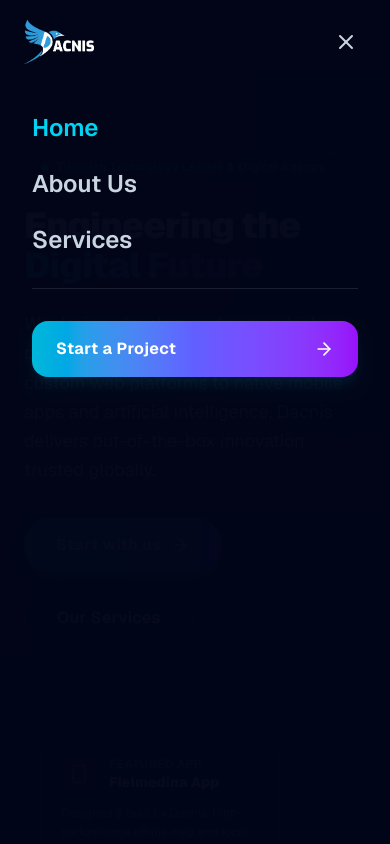
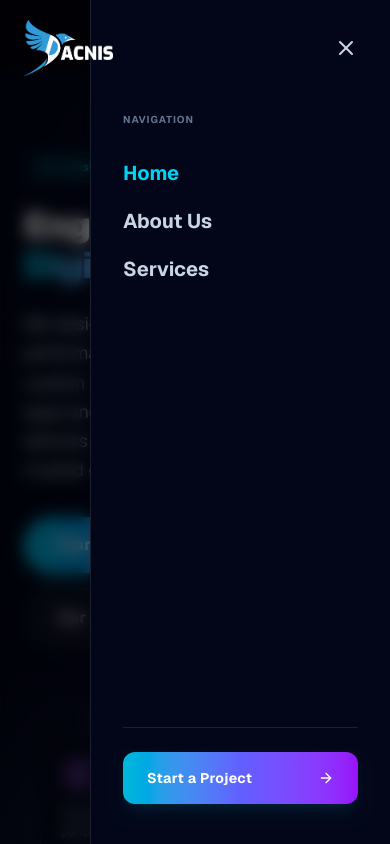
Before and after one commit to akenore/dacnis-startup, a Next.js app: page / in a window 390 px wide. Both pictures are taken after a click on the button "Toggle Menu". Shown: the top 844 px of the page. Built offline with nearby package versions, Linux system fonts and the light colour scheme.

Commit message:
refactor: optimize mobile animations and standardise logo image sizing across layout components

```diff
--- a/app/globals.css
+++ b/app/globals.css
@@ -47,6 +47,7 @@ body {
 /* Glassmorphism panel styling */
 .glass-panel {
   background: rgba(10, 10, 25, 0.6);
+  -webkit-backdrop-filter: blur(16px);
   backdrop-filter: blur(16px);
   border: 1px solid rgba(255, 255, 255, 0.06);
 }
--- a/app/page.tsx
+++ b/app/page.tsx
@@ -48,48 +48,21 @@ export default function Home() {
 
     // MOBILE / SMALL SCREEN ANIMATIONS (under 768px)
     mm.add("(max-width: 767px)", () => {
-      // Faster hero entry animation
+      // Fast, smooth hero entrance on load (no scroll dependence)
       const heroTimeline = gsap.timeline();
       heroTimeline.fromTo(
         ".hero-anim-item",
-        { y: 20, opacity: 0 },
-        { y: 0, opacity: 1, duration: 0.5, stagger: 0.1, ease: "power2.out" }
+        { y: 15, opacity: 0 },
+        { y: 0, opacity: 1, duration: 0.4, stagger: 0.08, ease: "power2.out" }
       );
 
-      // Fast, lightweight services reveal
-      gsap.fromTo(
-        ".service-card-anim",
-        { y: 30, opacity: 0 },
-        {
-          y: 0,
-          opacity: 1,
-          duration: 0.4,
-          stagger: 0.08,
-          ease: "power2.out",
-          scrollTrigger: {
-            trigger: ".services-trigger",
-            start: "top 90%",
-            toggleActions: "play none none none"
-          }
-        }
-      );
-
-      // Fast partners reveal
-      gsap.fromTo(
-        ".partner-anim-item",
-        { scale: 0.95, opacity: 0 },
-        {
-          scale: 1,
-          opacity: 1,
-          duration: 0.4,
-          stagger: 0.05,
-          ease: "power1.out",
-          scrollTrigger: {
-            trigger: ".partners-trigger",
-            start: "top 90%"
-          }
-        }
-      );
+      // On mobile, set stats directly to avoid layout thrashing stutters on scroll
+      const statsItems = gsap.utils.toArray(".stat-number");
+      statsItems.forEach((stat: any) => {
+        const targetVal = stat.getAttribute("data-target") || "0";
+        const suffix = (stat.id === "stat-exp" || stat.id === "stat-projects" || stat.id === "stat-clients") ? "+" : "";
+        stat.textContent = targetVal + suffix;
+      });
     });
 
     // DESKTOP / TABLET ANIMATIONS (768px and up)
@@ -153,9 +126,8 @@ export default function Home() {
           }
         }
       );
-    });
 
-    // Global stats counters (slightly optimized duration)
+      // Stats counter animation (only run on Desktop/Tablet)
       const statsItems = gsap.utils.toArray(".stat-number");
       statsItems.forEach((stat: any) => {
         const targetVal = parseInt(stat.getAttribute("data-target") || "0", 10);
@@ -184,6 +156,7 @@ export default function Home() {
             }
           }
         );
+      });
     });
 
     return () => mm.revert();
@@ -321,7 +294,8 @@ export default function Home() {
                     alt={`${p.name} Logo`}
                     width={110}
                     height={36}
-                    className="max-h-10 w-auto object-contain"
+                    style={{ width: "auto", height: "auto" }}
+                    className="max-h-10 object-contain"
                   />
                 ) : (
                   <span className="text-slate-300 font-mono font-black text-sm tracking-wide">
--- a/components/layout/Footer.tsx
+++ b/components/layout/Footer.tsx
@@ -47,9 +47,10 @@ export default function Footer() {
               <Image
                 src="/images/logo-light.png"
                 alt="Dacnis Logo"
-                width={220}
-                height={55}
-                className="w-auto h-11 object-contain"
+                width={260}
+                height={65}
+                style={{ width: "auto", height: "auto" }}
+                className="max-h-14 object-contain"
               />
             </NextLink>
             <p className="text-slate-400 text-sm leading-relaxed">
--- a/components/layout/Navbar.tsx
+++ b/components/layout/Navbar.tsx
@@ -47,6 +47,7 @@ export default function Navbar() {
   ];
 
   return (
+    <>
       <header
         className={`fixed top-0 left-0 right-0 z-50 transition-all duration-300 ${scrolled
             ? "bg-slate-950/80 backdrop-blur-md border-b border-white/10 py-3"
@@ -59,10 +60,11 @@ export default function Navbar() {
             <Image
               src="/images/logo-light.png"
               alt="Dacnis Logo"
-            width={220}
-            height={55}
+              width={260}
+              height={65}
               priority
-            className="w-auto h-11 sm:h-12 object-contain"
+              style={{ width: "auto", height: "auto" }}
+              className="max-h-14 sm:max-h-16 object-contain"
             />
           </Link>
 
@@ -109,13 +111,23 @@ export default function Navbar() {
             {isOpen ? <X className="w-6 h-6" /> : <Menu className="w-6 h-6" />}
           </button>
         </div>
+      </header>
 
-      {/* Mobile Drawer */}
+      {/* Mobile Drawer Backdrop Overlay */}
       <div
-        className={`fixed inset-0 bg-slate-950/98 z-40 flex flex-col justify-start pt-28 pb-10 px-8 gap-6 transition-all duration-300 md:hidden overflow-y-auto ${isOpen ? "opacity-100 pointer-events-auto" : "opacity-0 pointer-events-none translate-y-4"
+        className={`fixed inset-0 bg-black/60 backdrop-blur-sm z-40 md:hidden transition-all duration-300 ${isOpen ? "opacity-100 pointer-events-auto" : "opacity-0 pointer-events-none"
+          }`}
+        onClick={() => setIsOpen(false)}
+      />
+
+      {/* Mobile Slide-out Sidebar Menu */}
+      <div
+        className={`fixed top-0 right-0 bottom-0 w-[300px] max-w-[80vw] bg-slate-950 border-l border-white/10 z-40 md:hidden flex flex-col justify-between pt-28 pb-10 px-8 gap-6 transition-transform duration-300 ease-out will-change-transform ${isOpen ? "translate-x-0" : "translate-x-full"
           }`}
       >
-        <div className="flex flex-col gap-6 text-2xl font-semibold">
+        <div className="flex flex-col gap-6">
+          <p className="text-slate-500 uppercase tracking-widest text-[10px] font-bold mb-2">Navigation</p>
+          <div className="flex flex-col gap-5 text-xl font-bold">
             {navLinks.map((link) => {
               const isActive = pathname === link.href;
               return (
@@ -130,17 +142,19 @@ export default function Navbar() {
               );
             })}
           </div>
+        </div>
 
-        <div className="h-[1px] bg-white/10 my-2" />
-
+        <div className="flex flex-col gap-6">
+          <div className="h-[1px] bg-white/10" />
           <Link
             href="/hire-us"
-          className="flex items-center justify-between px-6 py-4 rounded-2xl bg-gradient-to-r from-cyan-500 via-indigo-500 to-purple-600 text-white font-bold tracking-wide shadow-lg shadow-cyan-500/10"
+            className="flex items-center justify-between px-6 py-4 rounded-xl bg-gradient-to-r from-cyan-500 via-indigo-500 to-purple-600 text-white font-bold tracking-wide shadow-lg shadow-cyan-500/10 text-sm hover:scale-[1.02] transition-transform duration-200"
           >
             Start a Project
-          <ArrowRight className="w-5 h-5" />
+            <ArrowRight className="w-4 h-4" />
           </Link>
         </div>
-    </header>
+      </div>
+    </>
   );
 }
```
Lines whose indentation alone changed are shown as unchanged.
